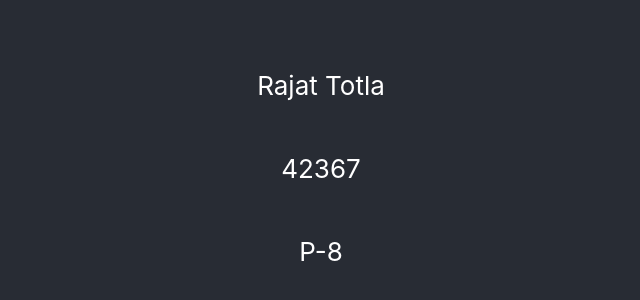
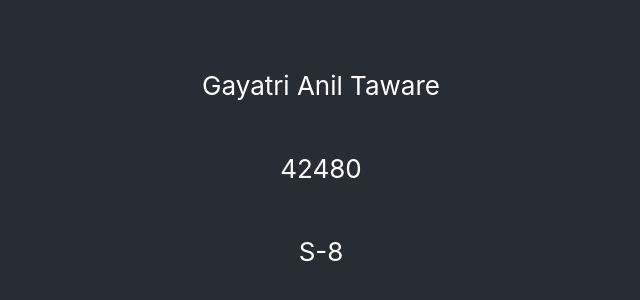
Before and after one commit to Shalzzz03/cc_exp_6, a React (Create React App) app: page / in a window 1280 px wide. Shown: the part 232-532 px from the top of the page, without its empty margins (319-959 px from the left). Built offline with nearby package versions, Linux system fonts and the light colour scheme.

Commit message:
Update App.js

```diff
--- a/src/App.js
+++ b/src/App.js
@@ -7,13 +7,13 @@ function App() {
       <header className="App-header">
 
         <p>
-          Rajat Totla
+            Gayatri Anil Taware
         </p>
         <p>
-          42367
+          42480
         </p>
         <p>
-          P-8
+          S-8
         </p>
         {/* <a
           className="App-link"
```
